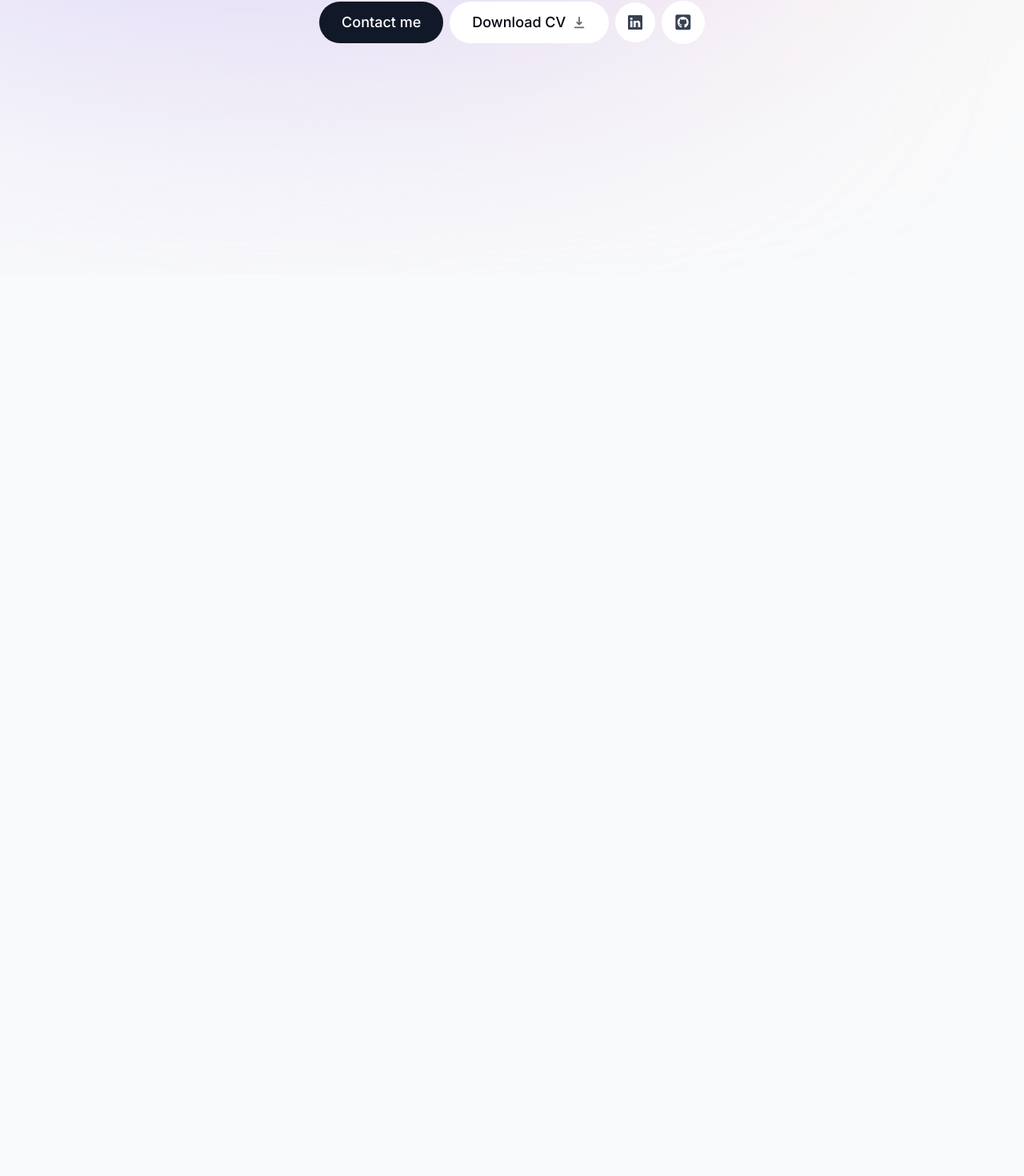
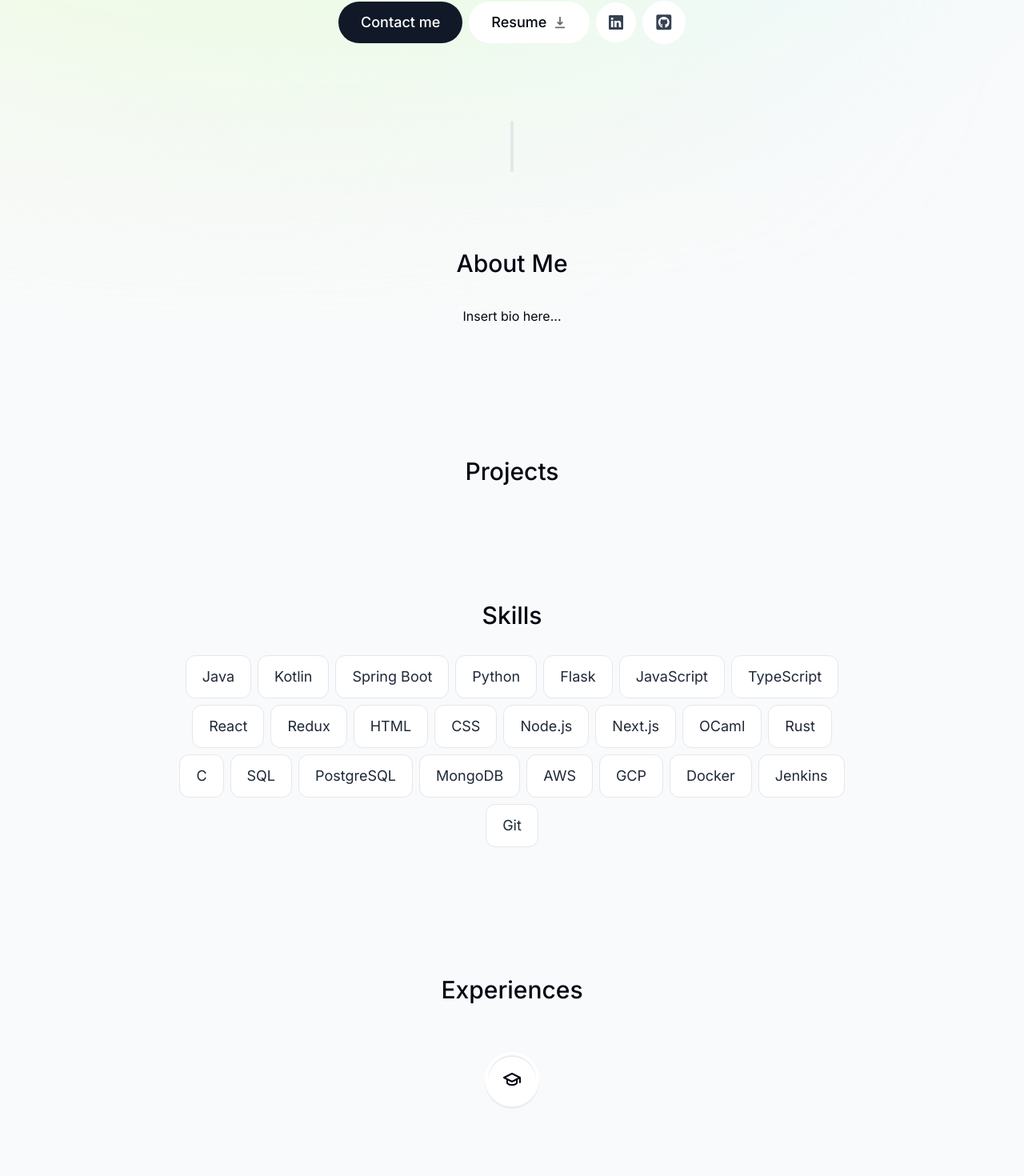
Before and after one commit to purit516/portfolio, a Next.js app: page / in a window 1280 px wide. Shown: the part 457-1927 px from the top of the page at 80% size. Before the commit the page ends 800 px from the top, so only its background shows below. Built offline with nearby package versions, Linux system fonts and the light colour scheme.

Commit message:
set up new sections

```diff
--- a/package.json
+++ b/package.json
@@ -21,7 +21,11 @@
     "react": "18.2.0",
     "react-dom": "18.2.0",
     "react-icons": "^4.12.0",
+    "react-vertical-timeline-component": "^3.6.0",
     "tailwindcss": "3.4.0",
     "typescript": "5.3.3"
+  },
+  "devDependencies": {
+    "@types/react-vertical-timeline-component": "^3.3.6"
   }
 }
--- a/src/app/layout.tsx
+++ b/src/app/layout.tsx
@@ -1,6 +1,6 @@
 import "./globals.css";
 import { Inter } from "next/font/google";
-import Header from "@/components/header";
+import Header from "@/components/Header";
 const inter = Inter({ subsets: ["latin"] });
 
 export const metadata = {
@@ -18,8 +18,8 @@ export default function RootLayout({
       <body
         className={`${inter.className} bg-gray-50 text-gray-950 relative pt-28 sm:pt-36`}
       >
-        <div className="bg-[#fbe2e3] absolute top-[-6rem] -z-10 right-[11rem] h-[31.25rem] w-[31.25rem] rounded-full blur-[10rem] sm:w-[68.75rem] "></div>
-        <div className="bg-[#dbd7fb] absolute top-[-1rem] -z-10 left-[-35rem] h-[31.25rem] w-[50rem] rounded-full blur-[10rem] sm:w-[68.75rem] md:left-[-33rem] lg:left-[-28rem] xl:left-[-15rem] 2xl:left-[-5rem]"></div>
+        <div className="bg-[#d7fafd] absolute top-[-6rem] -z-10 right-[11rem] h-[31.25rem] w-[31.25rem] rounded-full blur-[10rem] sm:w-[68.75rem] "></div>
+        <div className="bg-[#f0fbd7] absolute top-[-1rem] -z-10 left-[-35rem] h-[31.25rem] w-[50rem] rounded-full blur-[10rem] sm:w-[68.75rem] md:left-[-33rem] lg:left-[-28rem] xl:left-[-15rem] 2xl:left-[-5rem]"></div>
         <Header />
         {children}
       </body>
--- a/src/app/page.tsx
+++ b/src/app/page.tsx
@@ -1,10 +1,20 @@
-import Intro from "@/components/intro";
+import About from "@/components/About";
+import Divider from "@/components/Divider";
+import Experiences from "@/components/Experiences";
+import Intro from "@/components/Intro";
+import Projects from "@/components/Projects";
+import Skills from "@/components/Skills";
 import Image from "next/image";
 
 export default function Home() {
   return (
     <main className="flex flex-col items-center px-4">
       <Intro />
+      <Divider />
+      <About />
+      <Projects />
+      <Skills />
+      <Experiences />
     </main>
   );
 }
--- /dev/null
+++ b/src/components/About.tsx
@@ -0,0 +1,18 @@
+"use client";
+import React from "react";
+import { motion } from "framer-motion";
+import SectionHeader from "./SectionHeader";
+
+export default function About() {
+  return (
+    <motion.section
+      className="mb-28 max-w-[45rem] text-center leading-8 sm:mb-40 scroll-mt-28"
+      initial={{ opacity: 0, y: 100 }}
+      animate={{ opacity: 1, y: 0 }}
+      transition={{ delay: 0.175 }}
+    >
+      <SectionHeader>About Me</SectionHeader>
+      <p>Insert bio here...</p>
+    </motion.section>
+  );
+}
--- /dev/null
+++ b/src/components/Divider.tsx
@@ -0,0 +1,17 @@
+"use client";
+
+import React from "react";
+import { motion } from "framer-motion";
+
+function Divider() {
+  return (
+    <motion.div
+      className="bg-gray-200 my-24 h-16 w-1 rounded-full hidden sm:block"
+      initial={{ opacity: 0, y: 100 }}
+      animate={{ opacity: 1, y: 0 }}
+      transition={{ delay: 0.125 }}
+    ></motion.div>
+  );
+}
+
+export default Divider;
--- /dev/null
+++ b/src/components/Experiences.tsx
@@ -0,0 +1,47 @@
+"use client";
+import React from "react";
+import {
+  VerticalTimeline,
+  VerticalTimelineElement,
+} from "react-vertical-timeline-component";
+import "react-vertical-timeline-component/style.min.css";
+import SectionHeader from "./SectionHeader";
+import { experiencesData } from "@/lib/data";
+
+export default function Experiences() {
+  return (
+    <section id="experiences" className="scroll-mt-28 mb-28 sm:mb-40">
+      <SectionHeader>Experiences</SectionHeader>
+      <VerticalTimeline lineColor="">
+        {experiencesData.map((item, index) => (
+          <React.Fragment key={index}>
+            <VerticalTimelineElement
+              contentStyle={{
+                background: "#f3f4f6",
+                boxShadow: "none",
+                border: "1px solid rgba(0, 0, 0, 0.05)",
+                textAlign: "left",
+                padding: "1.3rem 2rem",
+              }}
+              contentArrowStyle={{
+                borderRight: "0.4rem solid #9ca3af",
+              }}
+              date={item.date}
+              icon={item.icon}
+              iconStyle={{
+                background: "white",
+                fontSize: "1.5rem",
+              }}
+            >
+              <h3 className="font-semibold capitalize">{item.title}</h3>
+              <p className="font-normal !mt-0">{item.location}</p>
+              <p className="!mt-1 !font-normal text-gray-700">
+                {item.description}
+              </p>
+            </VerticalTimelineElement>
+          </React.Fragment>
+        ))}
+      </VerticalTimeline>
+    </section>
+  );
+}
--- /dev/null
+++ b/src/components/Projects.tsx
@@ -0,0 +1,10 @@
+import React from "react";
+import SectionHeader from "./SectionHeader";
+
+export default function Projects() {
+  return (
+    <section className="scroll-mt-28 mb-28">
+      <SectionHeader>Projects</SectionHeader>
+    </section>
+  );
+}
--- /dev/null
+++ b/src/components/SectionHeader.tsx
@@ -0,0 +1,13 @@
+import React from "react";
+
+type SectionHeaderProps = {
+  children: React.ReactNode;
+};
+
+export default function SectionHeader({ children }: SectionHeaderProps) {
+  return (
+    <h2 className="text-3xl font-medium capitalize mb-8 text-center">
+      {children}
+    </h2>
+  );
+}
--- /dev/null
+++ b/src/components/Skills.tsx
@@ -0,0 +1,22 @@
+"use client";
+import React from "react";
+import SectionHeader from "./SectionHeader";
+import { skillsData } from "@/lib/data";
+import { motion } from "framer-motion";
+
+//TODO: animate the skill bubbles
+
+export default function Skills() {
+  return (
+    <section className="mb-28 max-w-[53rem] scroll-mt-28 text-center sm:mb-40">
+      <SectionHeader>Skills</SectionHeader>
+      <ul className="flex flex-wrap justify-center gap-2 text-lg text-gray-800">
+        {skillsData.map((skill, idx) => (
+          <motion.li key={idx} className="bg-white border rounded-xl px-5 py-3">
+            {skill}
+          </motion.li>
+        ))}
+      </ul>
+    </section>
+  );
+}
--- a/src/components/intro.tsx
+++ b/src/components/intro.tsx
@@ -37,8 +37,8 @@ function Intro() {
       >
         <span className="font-bold">Hello, I'm Purit.</span> I'm a{" "}
         <span className="font-bold">full-stack developer</span> studying CS at{" "}
-        <span className="font-bold">Cornell</span>. I enjoy building software
-        that helps real <span className="italic">people</span>.
+        <span className="font-bold">Cornell</span>. I enjoy building software to
+        help real <span className="italic">people</span>.
       </motion.h1>
 
       <motion.div
@@ -66,7 +66,7 @@ function Intro() {
           href="/resume.pdf"
           download
         >
-          Download CV <HiDownload className="opacity-60" />
+          Resume <HiDownload className="opacity-60" />
         </a>
 
         <a
--- a/src/lib/data.ts
+++ b/src/lib/data.ts
@@ -85,23 +85,29 @@ export const projectsData = [
 ] as const;
 
 export const skillsData = [
-  "HTML",
-  "CSS",
+  "Java",
+  "Kotlin",
+  "Spring Boot",
+  "Python",
+  "Flask",
   "JavaScript",
   "TypeScript",
   "React",
+  "Redux",
+  "HTML",
+  "CSS",
+  "Node.js",
   "Next.js",
-  "Node.js",
-  "Git",
-  "Tailwind",
-  "Prisma",
+  "OCaml",
+  "Rust",
+  "C",
+  "SQL",
+  "PostgreSQL",
   "MongoDB",
-  "Redux",
-  "GraphQL",
-  "Apollo",
-  "Express",
-  "PostgreSQL",
-  "Python",
-  "Django",
-  "Framer Motion",
+  "AWS",
+  "GCP",
+  "Docker",
+  "Jenkins",
+  "Git"
+
 ] as const;
```
Also changed, not shown: 1 other file (tests, documents, lock files or other folders).
